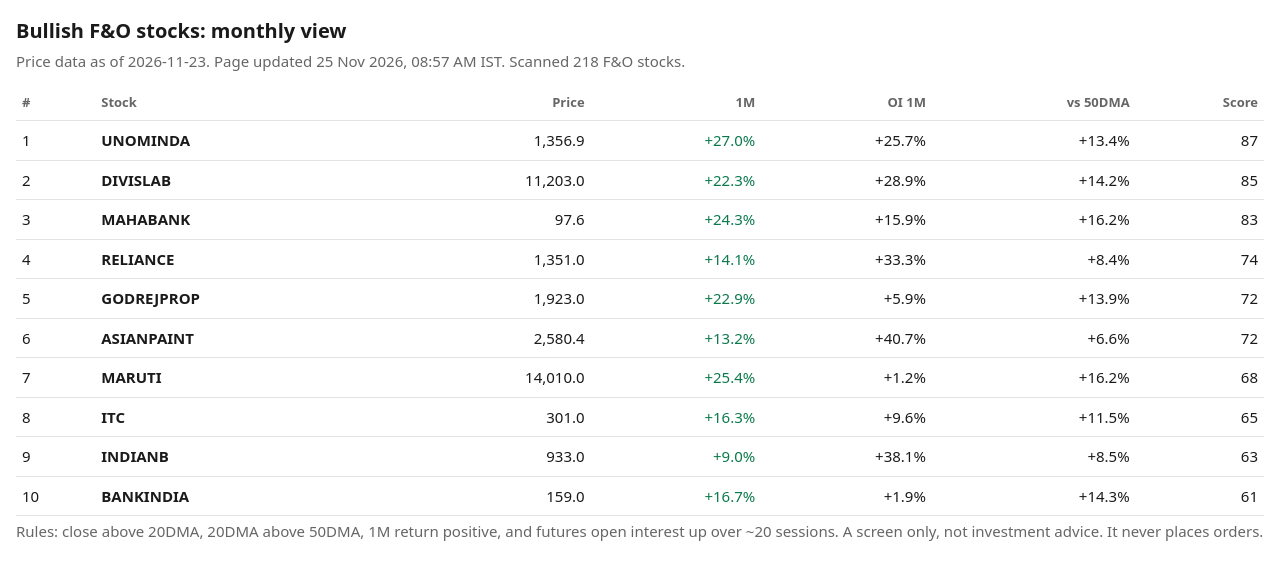
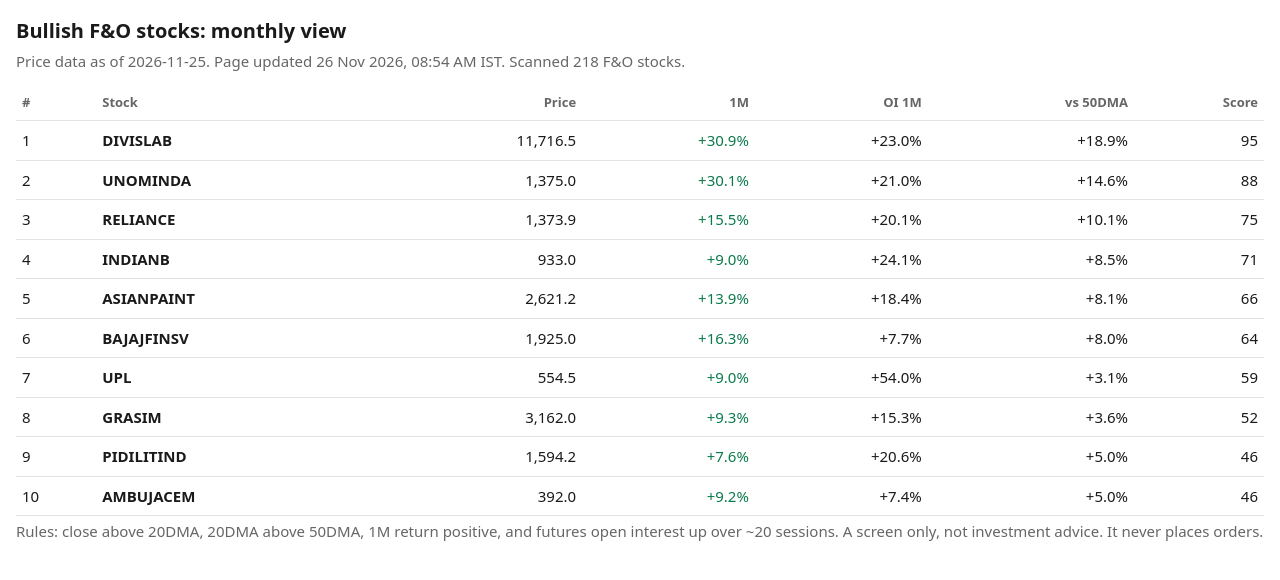
Before and after one commit to khilendrabisen/fno-screener_KB, a plain HTML site: page docs/index.html in a window 1280 px wide. Drawn offline with Linux system fonts and the light colour scheme.

Commit message:
Update screen

```diff
--- a/docs/index.html
+++ b/docs/index.html
@@ -14,11 +14,11 @@ th:nth-child(-n+2),td:nth-child(-n+2){text-align:left}th{color:var(--mut);font-w
 td:nth-child(4){color:var(--acc)}
 </style></head><body>
 <h1>Bullish F&amp;O stocks: monthly view</h1>
-<p>Price data as of 2026-11-23. Page updated 25 Nov 2026, 08:57 AM IST. Scanned 218 F&amp;O stocks.</p>
+<p>Price data as of 2026-11-25. Page updated 26 Nov 2026, 08:54 AM IST. Scanned 218 F&amp;O stocks.</p>
 
 <div class="wrap"><table>
 <tr><th>#</th><th>Stock</th><th>Price</th><th>1M</th><th>OI 1M</th><th>vs 50DMA</th><th>Score</th></tr>
-<tr><td>1</td><td><b>UNOMINDA</b></td><td>1,356.9</td><td>+27.0%</td><td>+25.7%</td><td>+13.4%</td><td>87</td></tr><tr><td>2</td><td><b>DIVISLAB</b></td><td>11,203.0</td><td>+22.3%</td><td>+28.9%</td><td>+14.2%</td><td>85</td></tr><tr><td>3</td><td><b>MAHABANK</b></td><td>97.6</td><td>+24.3%</td><td>+15.9%</td><td>+16.2%</td><td>83</td></tr><tr><td>4</td><td><b>RELIANCE</b></td><td>1,351.0</td><td>+14.1%</td><td>+33.3%</td><td>+8.4%</td><td>74</td></tr><tr><td>5</td><td><b>GODREJPROP</b></td><td>1,923.0</td><td>+22.9%</td><td>+5.9%</td><td>+13.9%</td><td>72</td></tr><tr><td>6</td><td><b>ASIANPAINT</b></td><td>2,580.4</td><td>+13.2%</td><td>+40.7%</td><td>+6.6%</td><td>72</td></tr><tr><td>7</td><td><b>MARUTI</b></td><td>14,010.0</td><td>+25.4%</td><td>+1.2%</td><td>+16.2%</td><td>68</td></tr><tr><td>8</td><td><b>ITC</b></td><td>301.0</td><td>+16.3%</td><td>+9.6%</td><td>+11.5%</td><td>65</td></tr><tr><td>9</td><td><b>INDIANB</b></td><td>933.0</td><td>+9.0%</td><td>+38.1%</td><td>+8.5%</td><td>63</td></tr><tr><td>10</td><td><b>BANKINDIA</b></td><td>159.0</td><td>+16.7%</td><td>+1.9%</td><td>+14.3%</td><td>61</td></tr>
+<tr><td>1</td><td><b>DIVISLAB</b></td><td>11,716.5</td><td>+30.9%</td><td>+23.0%</td><td>+18.9%</td><td>95</td></tr><tr><td>2</td><td><b>UNOMINDA</b></td><td>1,375.0</td><td>+30.1%</td><td>+21.0%</td><td>+14.6%</td><td>88</td></tr><tr><td>3</td><td><b>RELIANCE</b></td><td>1,373.9</td><td>+15.5%</td><td>+20.1%</td><td>+10.1%</td><td>75</td></tr><tr><td>4</td><td><b>INDIANB</b></td><td>933.0</td><td>+9.0%</td><td>+24.1%</td><td>+8.5%</td><td>71</td></tr><tr><td>5</td><td><b>ASIANPAINT</b></td><td>2,621.2</td><td>+13.9%</td><td>+18.4%</td><td>+8.1%</td><td>66</td></tr><tr><td>6</td><td><b>BAJAJFINSV</b></td><td>1,925.0</td><td>+16.3%</td><td>+7.7%</td><td>+8.0%</td><td>64</td></tr><tr><td>7</td><td><b>UPL</b></td><td>554.5</td><td>+9.0%</td><td>+54.0%</td><td>+3.1%</td><td>59</td></tr><tr><td>8</td><td><b>GRASIM</b></td><td>3,162.0</td><td>+9.3%</td><td>+15.3%</td><td>+3.6%</td><td>52</td></tr><tr><td>9</td><td><b>PIDILITIND</b></td><td>1,594.2</td><td>+7.6%</td><td>+20.6%</td><td>+5.0%</td><td>46</td></tr><tr><td>10</td><td><b>AMBUJACEM</b></td><td>392.0</td><td>+9.2%</td><td>+7.4%</td><td>+5.0%</td><td>46</td></tr>
 </table></div>
 <p>Rules: close above 20DMA, 20DMA above 50DMA, 1M return positive, and futures
 open interest up over ~20 sessions. A screen only, not investment advice.
```
